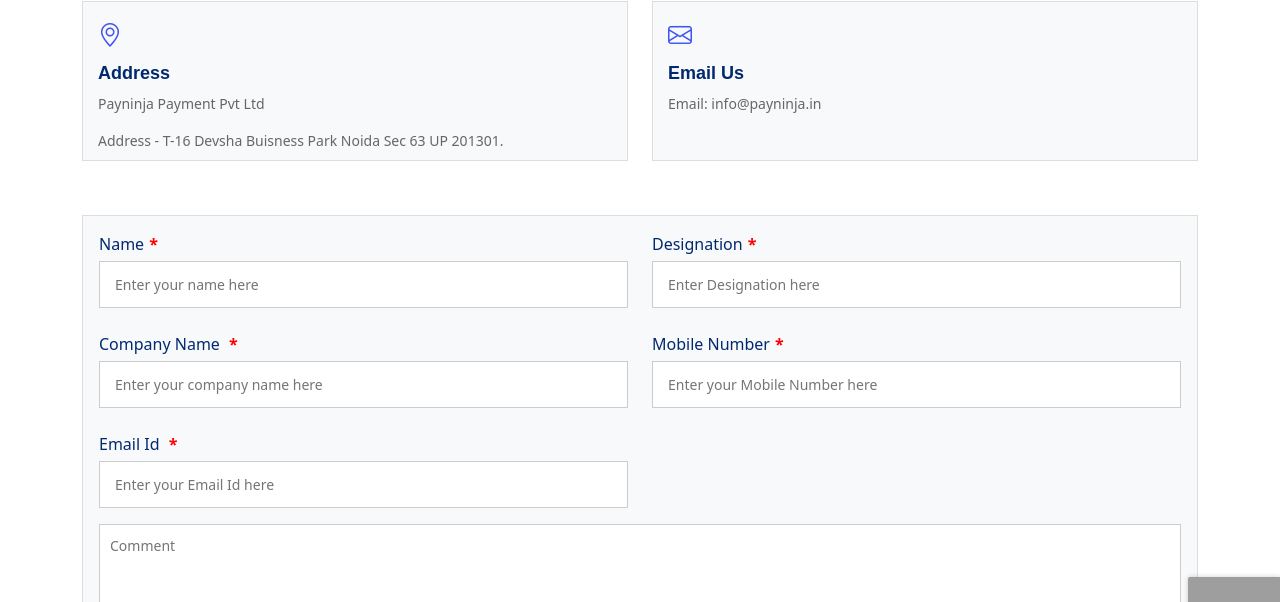
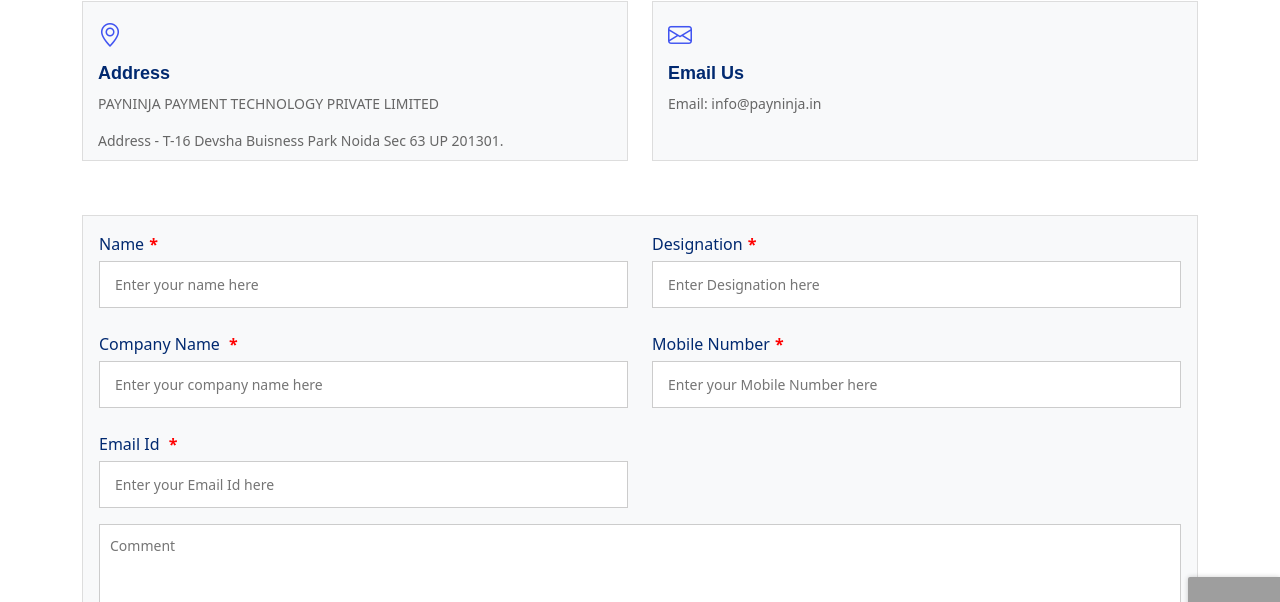
Before and after one commit to makvishan/ninjapay, a plain HTML site: page contactus.html in a window 1280 px wide. Shown: the part 198-800 px from the top of the page. Drawn offline with nearby package versions, Linux system fonts and the light colour scheme; files that its build step writes are made by us from their sources; grey boxes are pictures that could not be loaded; a script that the page names is missing.

Commit message:
add bugs  changed

```diff
--- a/contactus.html
+++ b/contactus.html
@@ -58,7 +58,7 @@
                             <div class="info-item bg-light aos-init aos-animate" data-aos="fade" data-aos-delay="200">
                                 <i class="bi bi-geo-alt"></i>
                                 <h3 class="font-small-bold">Address</h3>
-                                <p> Payninja Payment  Pvt Ltd
+                                <p> PAYNINJA PAYMENT TECHNOLOGY PRIVATE LIMITED
                                 </p>
                                 <p>Address - T-16 Devsha Buisness Park Noida Sec 63 UP 201301.</p>
                             </div>
```
Also changed, not shown: footer.html (+1 -1 lines).
